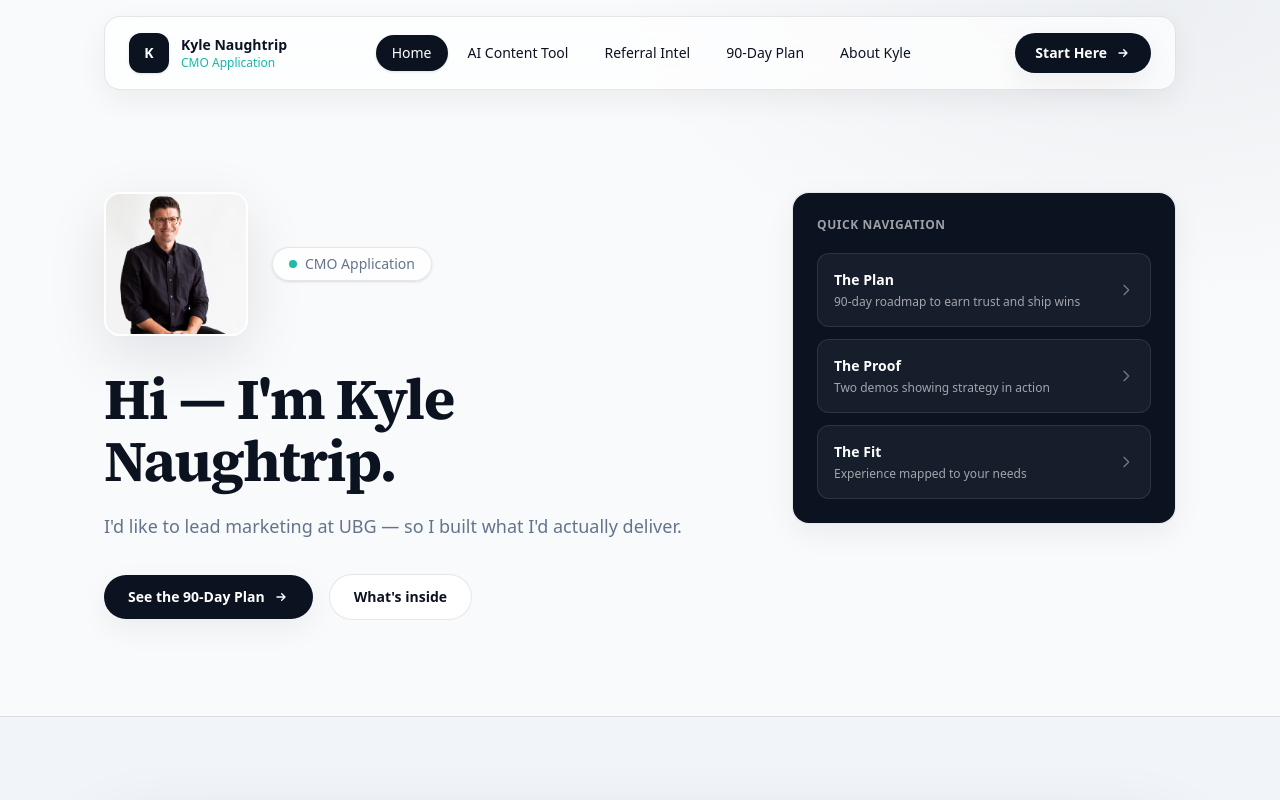
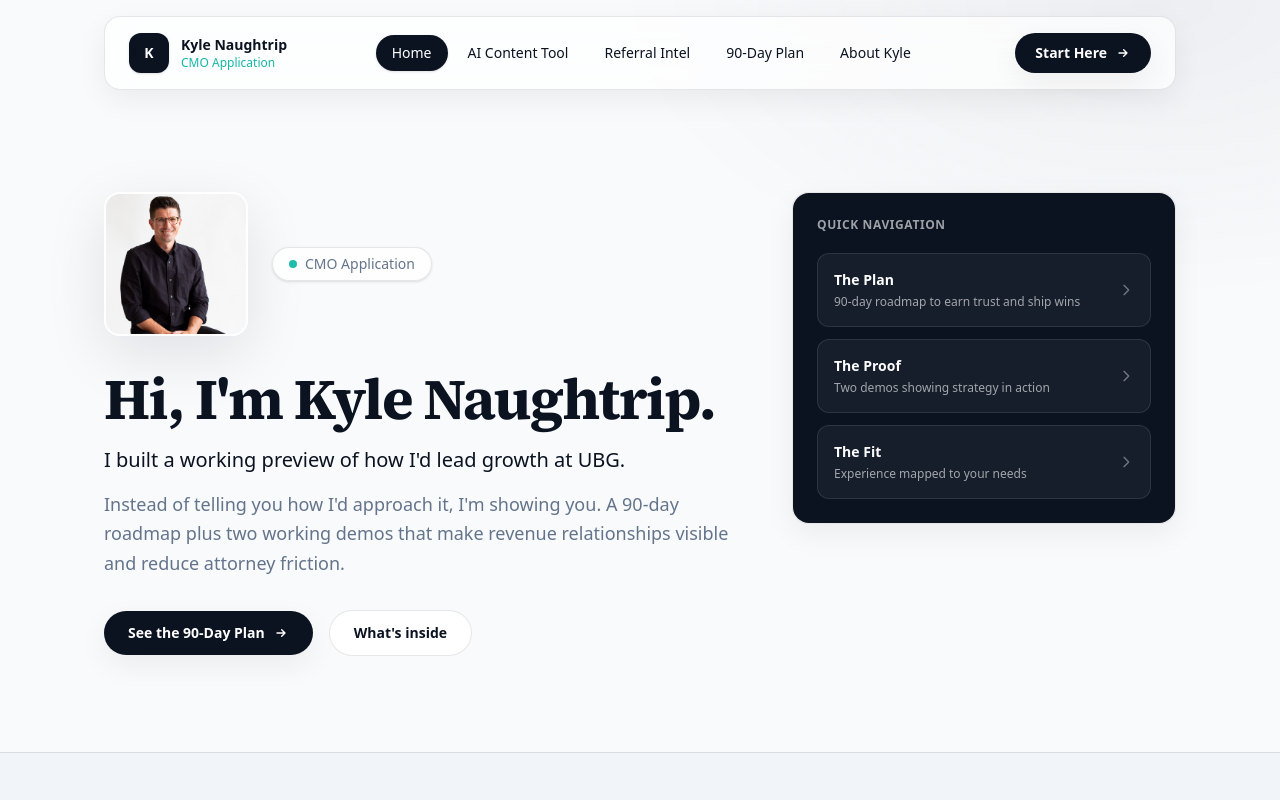
Before and after one commit to SidekickMarketer/ubg-cmo-demo, a Next.js app: page / in a window 1280 px wide. Shown: the top 800 px of the page. Built offline with nearby package versions, Linux system fonts and the light colour scheme.

Commit message:
Refine hero copy: clearer hierarchy and human tone

```diff
--- a/src/app/page.tsx
+++ b/src/app/page.tsx
@@ -180,11 +180,15 @@ export default function HomePage() {
               </div>
 
               <h1 className="h1 mt-8 text-[color:var(--navy)]">
-                Hi — I&apos;m Kyle Naughtrip.
+                Hi, I&apos;m Kyle Naughtrip.
               </h1>
 
-              <p className="mt-5 text-lg leading-relaxed text-[color:var(--muted)]">
-                I&apos;d like to lead marketing at UBG — so I built what I&apos;d actually deliver.
+              <p className="mt-4 text-xl font-medium text-[color:var(--navy)]">
+                I built a working preview of how I&apos;d lead growth at UBG.
+              </p>
+
+              <p className="mt-4 text-lg leading-relaxed text-[color:var(--muted)]">
+                Instead of telling you how I&apos;d approach it, I&apos;m showing you. A 90-day roadmap plus two working demos that make revenue relationships visible and reduce attorney friction.
               </p>
 
               <div className="mt-8 flex flex-col gap-4 sm:flex-row sm:items-center">
```
